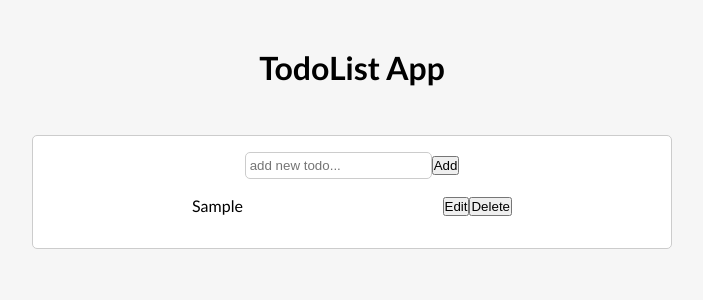
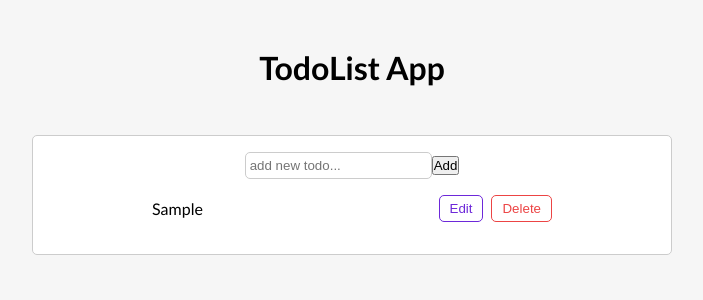
Before and after one commit to HaniyehPeyvandi/TodoList, a React (Create React App) app: page / in a window 1280 px wide. Both pictures are taken after typing "Sample" into the empty fields and a click on the button "Add". Shown: the top 300 px of the page, without its empty margins (288-991 px from the left). Built offline with nearby package versions, Linux system fonts and the light colour scheme.

Commit message:
add styles for buttons in Todo.module.css

```diff
--- a/src/components/Todo.js
+++ b/src/components/Todo.js
@@ -10,8 +10,8 @@ const Todo = ({ todo, onComplete, onDelete, onEdit }) => {
         {todo.text}
       </div>
       <div>
-        <button onClick={onEdit}>Edit</button>
-        <button onClick={onDelete}>Delete</button>
+        <button onClick={onEdit} className={styles.btn}>Edit</button>
+        <button onClick={onDelete} className={`${styles.btn} ${styles.remove}`}>Delete</button>
       </div>
     </div>
   );
--- a/src/components/Todo.module.css
+++ b/src/components/Todo.module.css
@@ -2,7 +2,7 @@
   display: flex;
   justify-content: space-between;
   align-items: center;
-  width: 20rem;
+  width: 25rem;
   margin: 1rem 0;
 }
 
@@ -10,3 +10,19 @@
   text-decoration: line-through;
   color: #ccc;
 }
+
+.btn{
+  color: #6d28d9;
+  background-color: #fff;
+  border: 1px solid #6d28d9;
+  border-radius: 5px;
+  outline: none;
+  padding: 5px 10px;
+  cursor: pointer;
+}
+
+.remove{
+  color: rgb(236,68,68);
+  border: 1px solid rgb(236,68,68);
+  margin-left: 0.5rem;
+}
```
